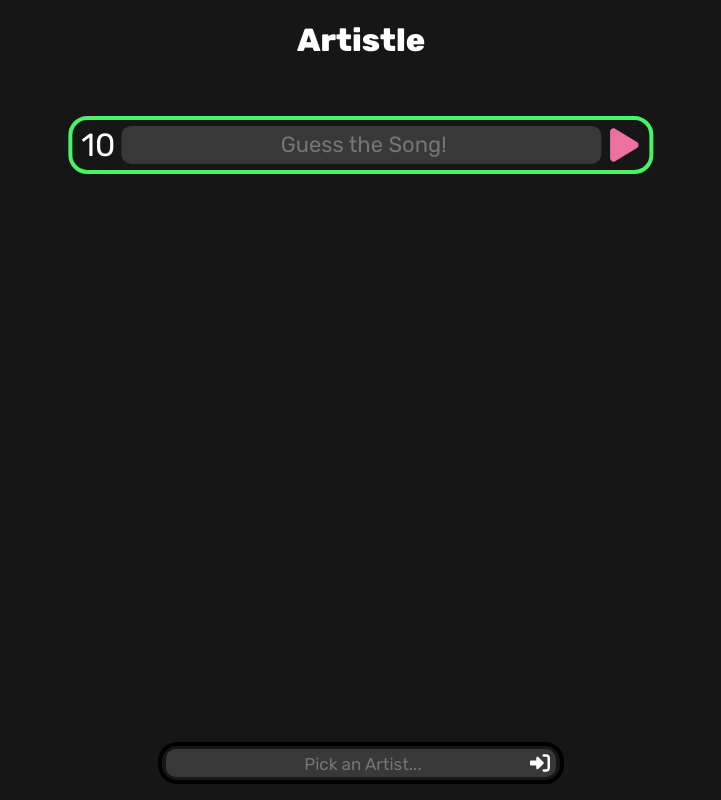
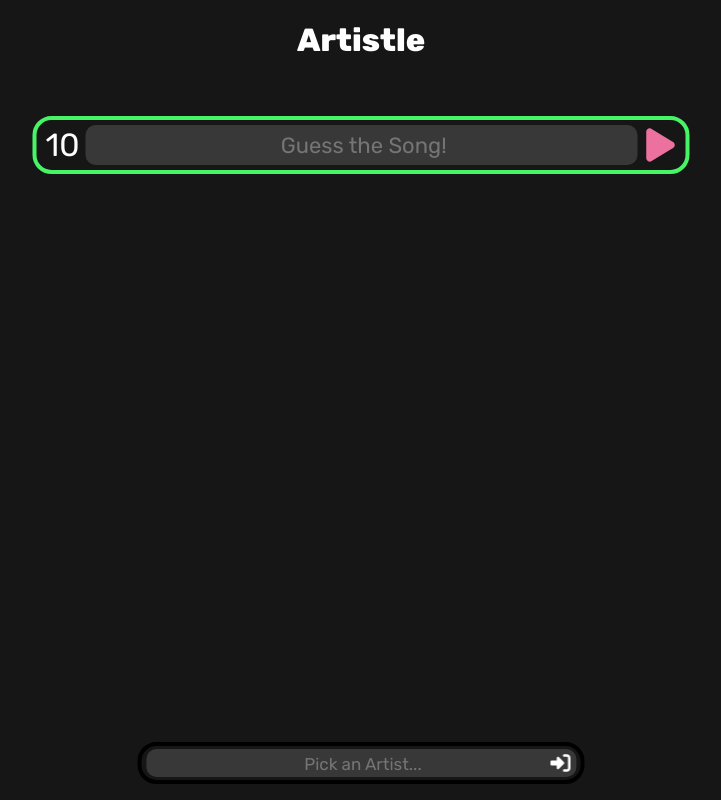
Before and after one commit to Ryan-Bauroth/Artistle, a Flask app: page /single-player in a window 1280 px wide. Shown: the whole page, without its empty margins (279-1000 px from the left). Run offline with Flask 3, Linux system fonts and the light colour scheme.

Commit message:
yeah no clue what this does but its COOL (probably idk)

```diff
--- a/static/css/single-player.css
+++ b/static/css/single-player.css
@@ -25,8 +25,9 @@
 
 /* Song Input/Play */
 #song-input-div{
-  height: 6.2vh;
-  width: 45.1%;
+  height: 50px;
+  width: 80%;
+  max-width: 649px;
   outline: 4px solid var(--spotify-green);
   margin:auto;
   border-radius: 15px;
@@ -37,7 +38,7 @@
   top: 15%;
 }
 #song-input{
-  height: 4.53vh;
+  height: 38px;
   width: 84%;
   border-radius: 10px;
   background-color: var(--secondary-bg-color);
@@ -188,7 +189,8 @@
 /* Artist Selection */
 #artist-input-outline{
   height: 34px;
-  width: 31.1%;
+  width: 60%;
+  max-width: 439px;
   outline: 4px solid var(--black);
   margin:auto;
   border-radius: 15px;
--- a/static/single-player.js
+++ b/static/single-player.js
@@ -250,7 +250,7 @@ function cleanReturnedData(data){
             setSongAutocomplete();
             SCORE.innerText = "0"
         } else {
-            alert("The artist you entered doesn't have preview URLs! Check your spelling or try another artist.");
+            alert("We couldn't find the artist\"" + ARTIST_INPUT.value + "\".\n - Make sure you spelled the artist's name correctly\n - Log in with your spotify (beta)\n - Use a different artist");
             ARTIST_INPUT.value = ""
         }
         ARTIST_INPUT.blur("0px");
--- a/views.py
+++ b/views.py
@@ -41,7 +41,7 @@ def store_artist_check():
         song_list = get_artist_songs(user_input, spotifyObject)
         song_list.insert(0, "Limited Selection" if len(
             song_list) < 10 else "")
-        return "Artist_has_no_url" if len(song_list) < 1 else json.dumps(song_list), 202
+        return "Artist_has_no_url" if len(song_list) < 2 else json.dumps(song_list), 202
 
 
 @views.route("/store_artist_check_custom", methods=["POST"])
@@ -56,7 +56,7 @@ def store_artist_check_custom():
             sp = spotipy.Spotify(tkn)
             song_list = get_artist_songs(user_input, sp)
             song_list.insert(0, "Limited Selection" if len(song_list) < 10 else "")
-            return "Artist_has_no_url" if len(song_list) < 1 else json.dumps(song_list), 202
+            return "Artist_has_no_url" if len(song_list) < 2 else json.dumps(song_list), 202
         except:
             try:
                 headers = {
@@ -71,12 +71,12 @@ def store_artist_check_custom():
                 song_list = get_artist_songs(user_input, sp)
                 song_list.insert(0, "Limited Selection" if len(song_list) < 10 else "")
                 return "Artist_has_no_url" + "?token=" + tkn['access_token'] + rtkn if len(
-                    song_list) < 1 else json.dumps(song_list) + "?token=" + tkn['access_token'] + "&rtoken=" + rtkn, 202
+                    song_list) < 2 else json.dumps(song_list) + "?token=" + tkn['access_token'] + "&rtoken=" + rtkn, 202
             except:
                 song_list = get_artist_songs(user_input, spotifyObject)
                 song_list.insert(0, "Limited Selection" if len(
                     song_list) < 10 else "")
-                return "Artist_has_no_url" if len(song_list) < 1 else json.dumps(song_list), 202
+                return "Artist_has_no_url" if len(song_list) < 2 else json.dumps(song_list), 202
 
 
 @views.route("/artist_suggestions", methods=["POST"])
@@ -117,8 +117,11 @@ def get_artist_songs(artist_name, spotify_object=spotifyObject):
 
     results = spotify_object.search(q=artist_name, type='artist')
 
-    base_artist_name = results['artists']['items'][0]['name']
-    base_artist_id = results['artists']['items'][0]['id']
+    if len(results['artists']['items']) > 0:
+        base_artist_name = results['artists']['items'][0]['name']
+        base_artist_id = results['artists']['items'][0]['id']
+    else:
+        return []
 
     results = spotify_object.search(q=base_artist_name, type='track', limit=50, market="US")
 
```
